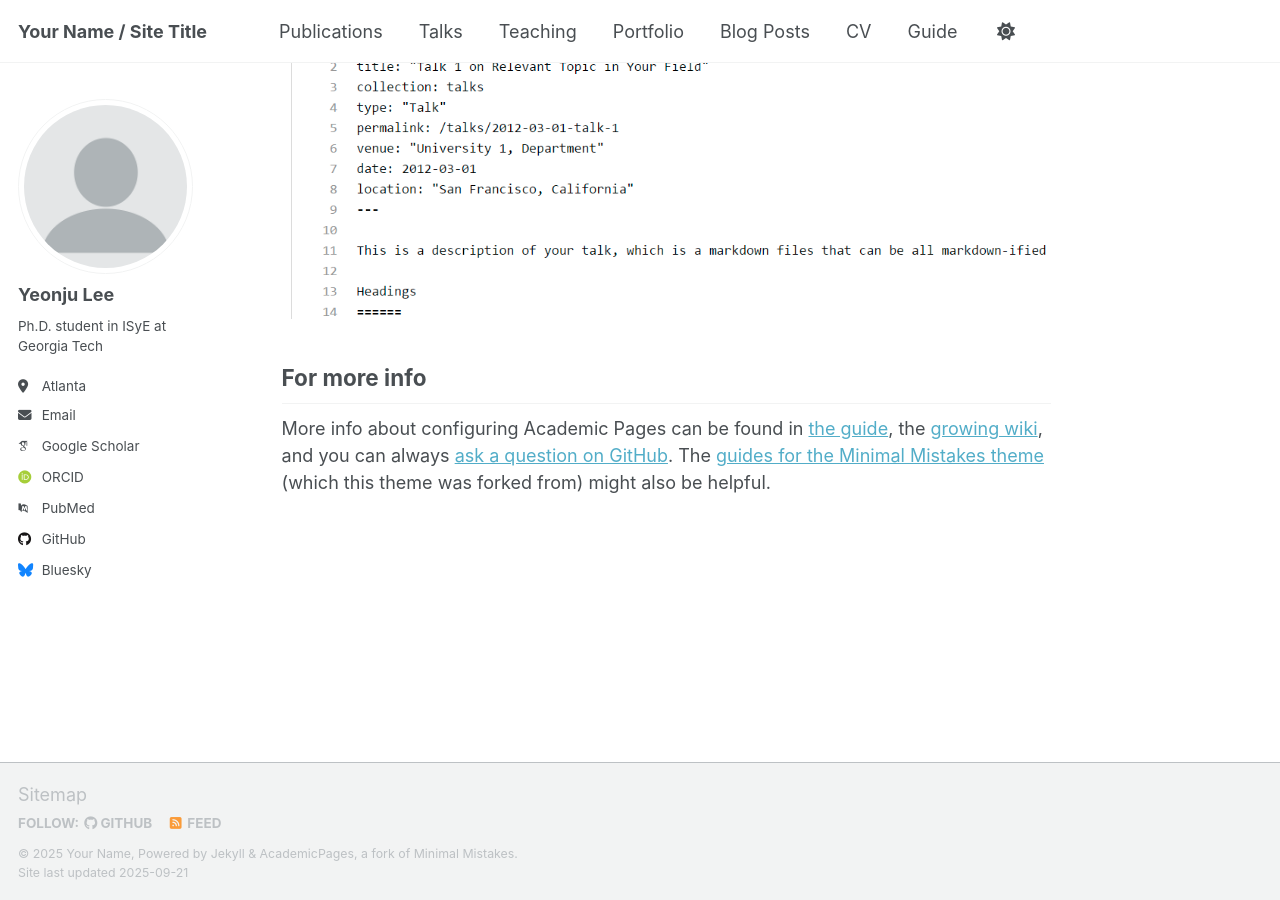
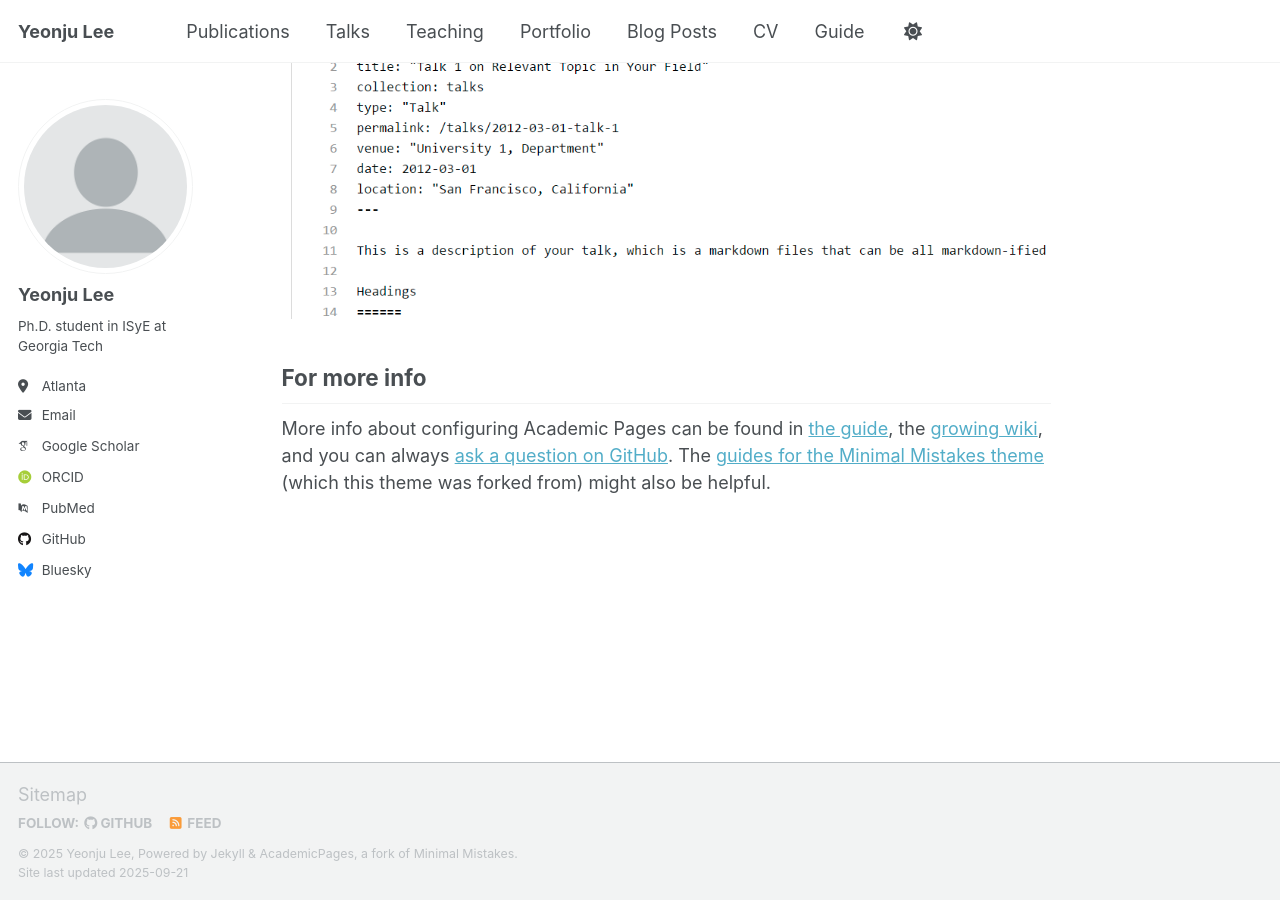
Before and after one commit to ylee845/ylee845.github.io, a Jekyll site: the page built from _pages/about.md, in a window 1280 px wide and 900 px high, scrolled down 2880 px. Built offline with Jekyll 4.4.1, drawn with Linux system fonts in a browser that asks for light colours; some web fonts are replaced; a script that is not in the unit is left out.

Commit message:
Update _config.yml

```diff
--- a/_config.yml
+++ b/_config.yml
@@ -9,9 +9,9 @@
 # Basic Site Settings
 locale                   : "en-US"
 site_theme               : "default" # Currently available options are "default", "air"
-title                    : "Your Name / Site Title"
+title                    : "Yeonju Lee"
 title_separator          : "-"
-name                     : &name "Your Name"
+name                     : &name "Yeonju Lee"
 description              : &description "Your Name's academic portfolio"   # Update this with a general description of your site, this is the default if not overridden by a page
 url                      : https://academicpages.github.io # The base hostname & protocol for your site e.g. "https://[your GitHub username].github.io",
                                                            # or if you already have some other page hosted on Github then use "https://[your GitHub username].github.io/[Your Repo Name]"
```
